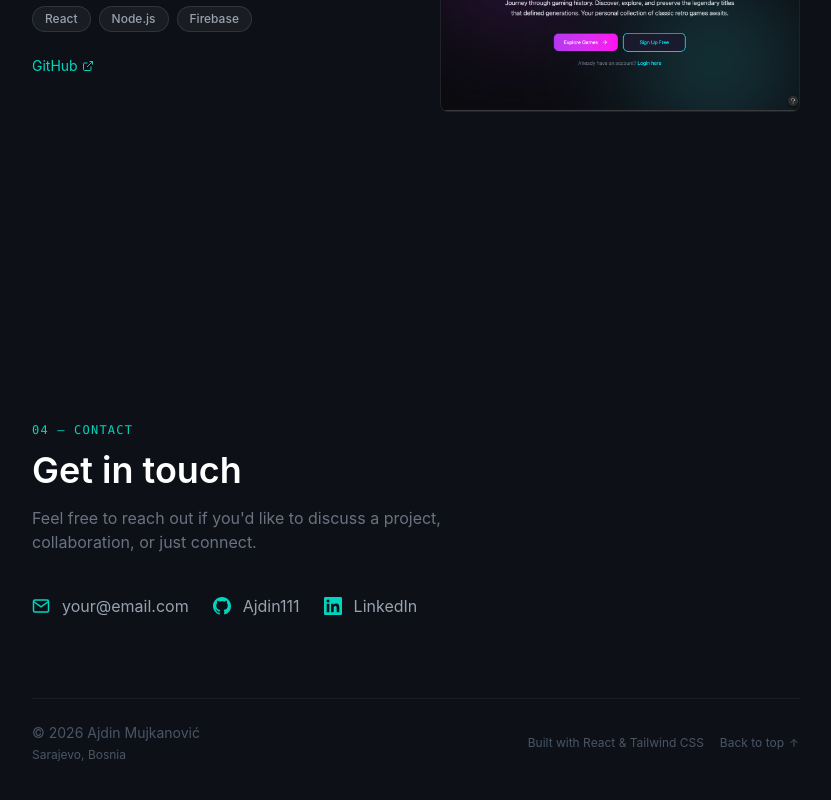
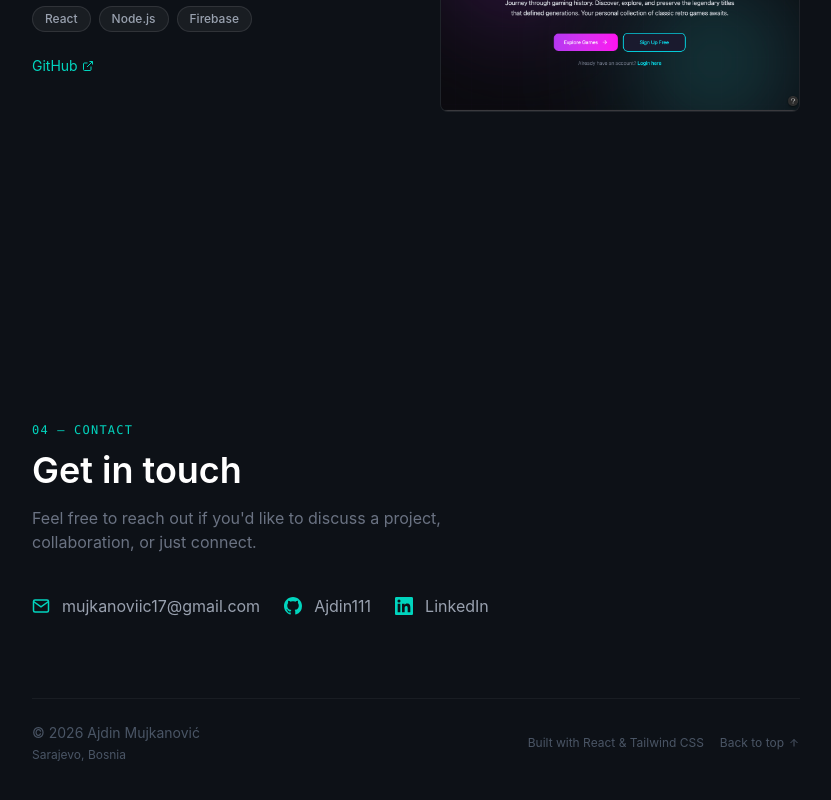
Before and after one commit to Ajdin111/portfolio, a React app: page / in a window 1280 px wide. Shown: the part 4021-4821 px from the top of the page, without its empty margins (368-1199 px from the left). Built offline with nearby package versions, Linux system fonts and the light colour scheme; the HTML template or start-up script is replaced by a standard one.

Commit message:
fix: fixed broken links for email and linkedin on home, sidebar and contact sections

```diff
--- a/src/components/layout/Sidebar.tsx
+++ b/src/components/layout/Sidebar.tsx
@@ -36,10 +36,10 @@ const SocialLinks = ({ size = 18 }: { size?: number }) => (
     <a href="https://github.com/Ajdin111" target="_blank" rel="noopener noreferrer" className="text-gray-500 hover:text-teal-400 transition-colors duration-200" aria-label="GitHub">
       <GithubIcon size={size} />
     </a>
-    <a href="https://linkedin.com/in/yourprofile" target="_blank" rel="noopener noreferrer" className="text-gray-500 hover:text-teal-400 transition-colors duration-200" aria-label="LinkedIn">
+    <a href="https://www.linkedin.com/in/ajdin-mujkanovi%C4%87-a780712a6/" target="_blank" rel="noopener noreferrer" className="text-gray-500 hover:text-teal-400 transition-colors duration-200" aria-label="LinkedIn">
       <LinkedInIcon size={size} />
     </a>
-    <a href="mailto:your@email.com" className="text-gray-500 hover:text-teal-400 transition-colors duration-200" aria-label="Email">
+    <a href="mailto:mujkanoviic17@gmail.com" className="text-gray-500 hover:text-teal-400 transition-colors duration-200" aria-label="Email">
       <EmailIcon size={size} />
     </a>
   </div>
--- a/src/components/sections/Contact.tsx
+++ b/src/components/sections/Contact.tsx
@@ -21,14 +21,14 @@ export default function Contact() {
         {/* Contact links */}
         <div className="flex flex-col sm:flex-row items-start sm:items-center gap-6">
           <a
-            href="mailto:your@email.com"
+            href="mailto:mujkanoviic17@gmail.com"
             className="flex items-center gap-3 text-gray-400 hover:text-teal-400 transition-colors duration-200 group"
           >
             <svg width="18" height="18" fill="none" stroke="currentColor" strokeWidth="2" viewBox="0 0 24 24" className="text-teal-400">
               <path d="M4 4h16c1.1 0 2 .9 2 2v12c0 1.1-.9 2-2 2H4c-1.1 0-2-.9-2-2V6c0-1.1.9-2 2-2z" />
               <polyline points="22,6 12,13 2,6" />
             </svg>
-            your@email.com
+            mujkanoviic17@gmail.com
           </a>
 
           <a
@@ -44,7 +44,7 @@ export default function Contact() {
           </a>
 
           <a
-            href="https://linkedin.com/in/yourprofile"
+            href="https://www.linkedin.com/in/ajdin-mujkanovi%C4%87-a780712a6/"
             target="_blank"
             rel="noopener noreferrer"
             className="flex items-center gap-3 text-gray-400 hover:text-teal-400 transition-colors duration-200"
--- a/src/components/sections/Hero.tsx
+++ b/src/components/sections/Hero.tsx
@@ -42,7 +42,7 @@ export default function Hero() {
           </a>
 
           <a
-            href="https://linkedin.com/in/yourprofile"
+            href="https://www.linkedin.com/in/ajdin-mujkanovi%C4%87-a780712a6/"
             target="_blank"
             rel="noopener noreferrer"
             className="text-gray-500 hover:text-teal-400 transition-colors duration-200"
@@ -54,7 +54,7 @@ export default function Hero() {
           </a>
 
           <a
-            href="mailto:your@email.com"
+            href="mailto:mujkanoviic17@gmail.com"
             className="text-gray-500 hover:text-teal-400 transition-colors duration-200"
             aria-label="Email"
           >
```
